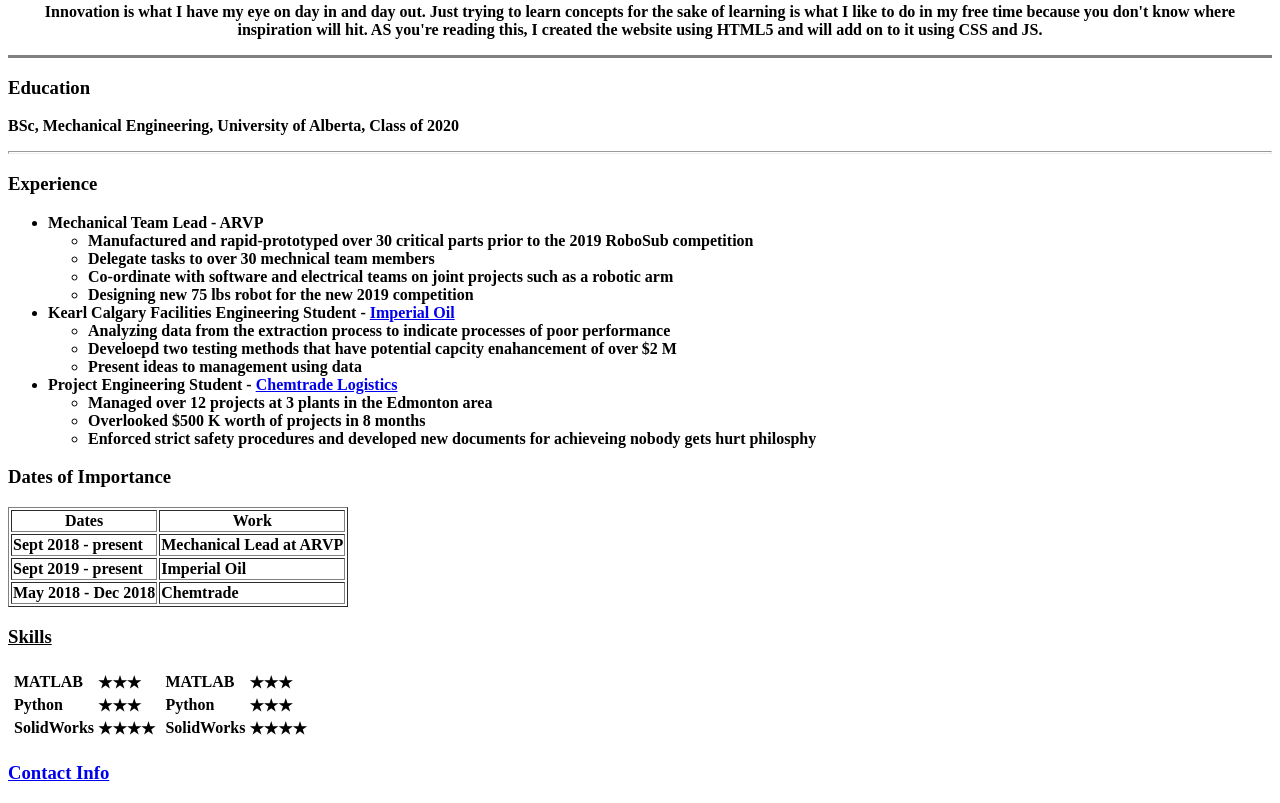
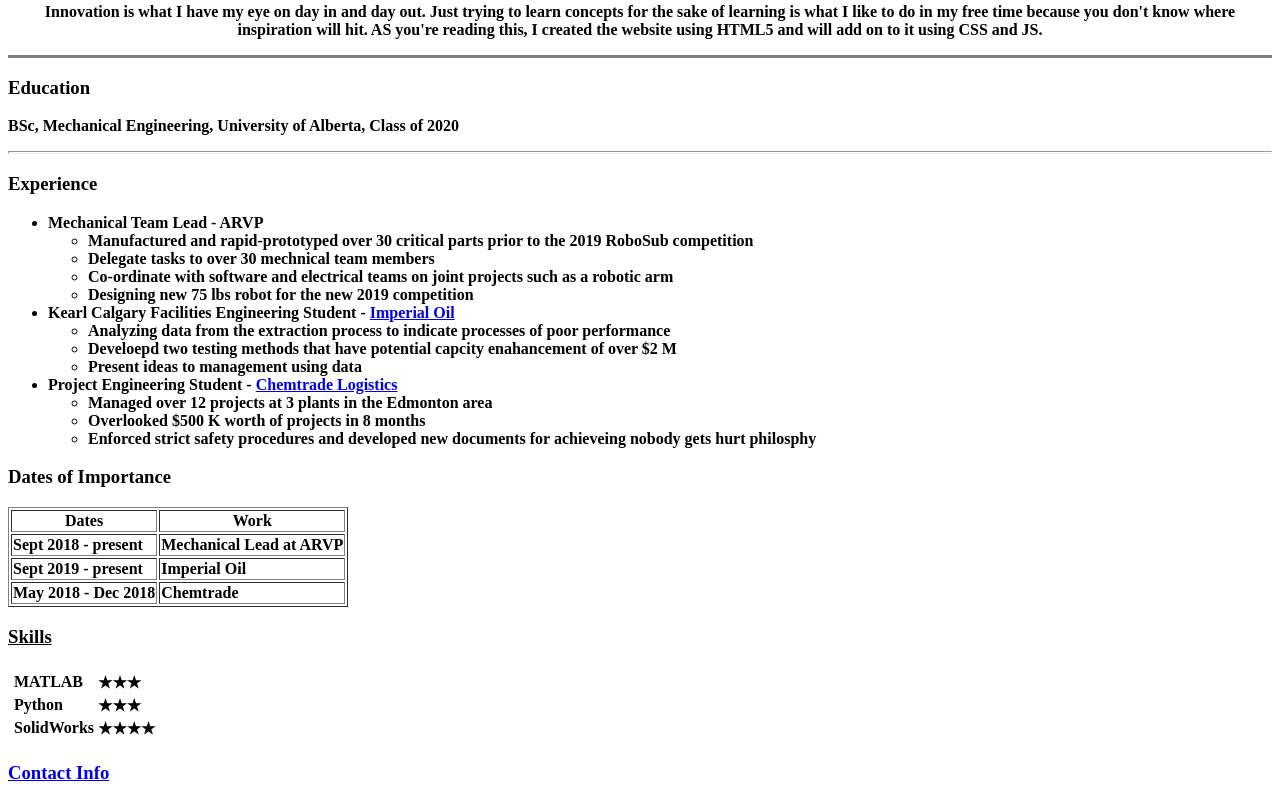
Before and after one commit to AdeshSan1/Personal-Website, a plain HTML site: page index.html in a window 1280 px wide. Shown: the part 476-1279 px from the top of the page. Drawn offline with Linux system fonts and the light colour scheme.

Commit message:
Got rid of Second Skills table

```diff
--- a/index.html
+++ b/index.html
@@ -89,23 +89,6 @@
              <td>&#9733;&#9733;&#9733;&#9733;</td>
            </tr>
           </table>
-      </td>
-
-        <td>
-          <table>
-            <tr>
-              <td>MATLAB</td>
-              <td>&#9733;&#9733;&#9733;</td>
-            </tr>
-           <tr>
-             <td>Python</td>
-             <td>&#9733;&#9733;&#9733;</td>
-           </tr>
-           <tr>
-             <td>SolidWorks</td>
-             <td>&#9733;&#9733;&#9733;&#9733;</td>
-           </tr>
-          </table>
         </td>
 
       </tr>
```
